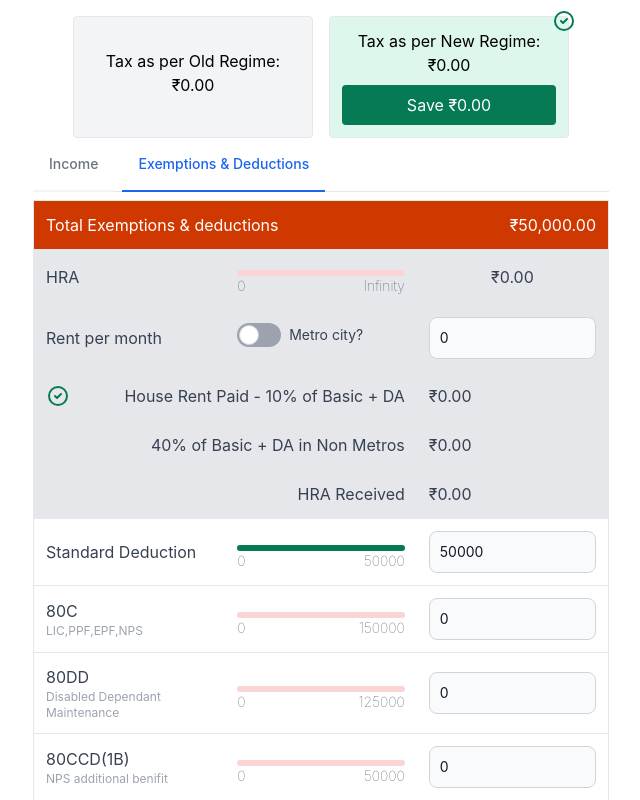
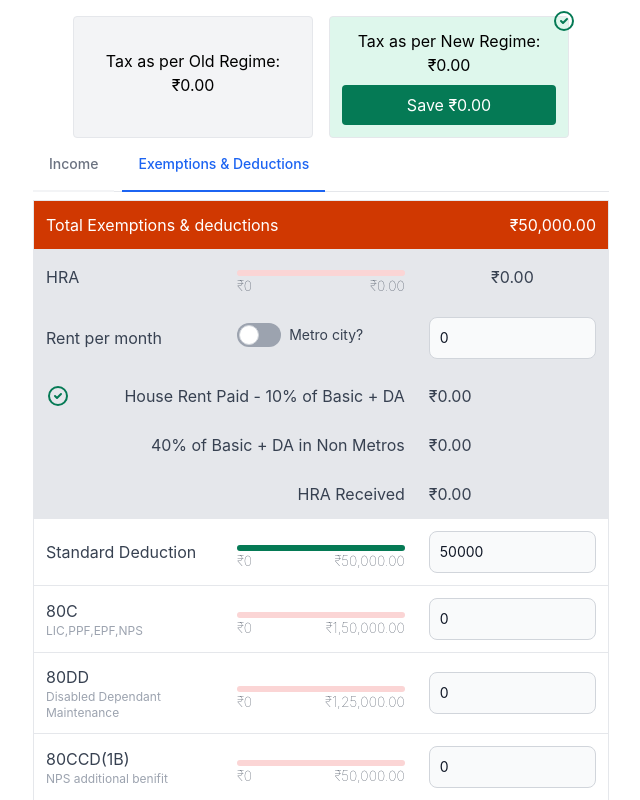
Before and after one commit to jayakrishnancn/easytax, a React (Create React App) app: page / in a window 1280 px wide. Both pictures are taken after a click on the tab "Exemptions & Deductions". Shown: the top 800 px of the page, without its empty margins (319-959 px from the left). Built offline with nearby package versions, Linux system fonts and the light colour scheme.

Commit message:
custom max value method added

```diff
--- a/src/components/Progressbar/index.tsx
+++ b/src/components/Progressbar/index.tsx
@@ -1,3 +1,5 @@
+import { currencyFormat } from "../../util/currencyFormat";
+
 interface Props {
   max: number;
   current: number;
@@ -21,8 +23,9 @@ function ProgressBar(props: Props) {
   if (current !== 0) {
     trackColor = "bg-gray-100";
   }
-  current = Math.round(current);
-  max = Math.round(max);
+
+  const _max =
+    !isNaN(max) && max !== Infinity ? currencyFormat(Math.floor(max)) : max;
   return (
     <div className="w-full mt-2 relative  mb-4">
       <div className={"rounded-full h-1.5  dark:bg-gray-700 " + trackColor}>
@@ -34,8 +37,8 @@ function ProgressBar(props: Props) {
         ></div>
       </div>
       <div className="text-sm absolute w-full font-thin flex justify-between">
-        <span>0</span>
-        <span>{max || Infinity}</span>
+        <span>₹0</span>
+        <span>{_max}</span>
       </div>
     </div>
   );
--- a/src/constants/exemptionFields.ts
+++ b/src/constants/exemptionFields.ts
@@ -28,12 +28,21 @@ export const EXEMPTIONS: Exemption[] = [
     max: 50_000,
   },
 
-  { title: ExemptionFieldsEnum["80D"], details: "Health Insurance Premia" },
-  { title: ExemptionFieldsEnum["Professional_Tax"] },
-  { title: ExemptionFieldsEnum["80DDB"], details: "Medical Treatment Expense" },
+  {
+    title: ExemptionFieldsEnum["80D"],
+    details: "Health Insurance Premia",
+    max: 1_00_000,
+  },
+  { title: ExemptionFieldsEnum["Professional_Tax"], max: 2_500 },
+  {
+    title: ExemptionFieldsEnum["80DDB"],
+    details: "Medical Treatment Expense",
+    max: 1_00_000,
+  },
   {
     title: ExemptionFieldsEnum["Section_24_B_"],
     details: "Interest on Home Loan",
+    max: 2_00_000,
   },
   {
     title: ExemptionFieldsEnum["80CCD_2_"],
@@ -42,15 +51,18 @@ export const EXEMPTIONS: Exemption[] = [
   {
     title: ExemptionFieldsEnum["80EEA"],
     details: "Interest on loan for Affordable Housing",
+    max: 1_50_000,
   },
-  { title: ExemptionFieldsEnum["Food_Coupons"] },
+  { title: ExemptionFieldsEnum["Food_Coupons"], max: 26_400 },
   {
     title: ExemptionFieldsEnum["80U"],
     details: "Deduction for Disabled Individuals",
+    max: 1_25_000,
   },
   {
     title: ExemptionFieldsEnum["80EEB"],
     details: "Interest on loan for purchase of electric vehicle",
+    max: 1_50_000,
   },
   { title: ExemptionFieldsEnum["80E"], details: "Interest on education loan" },
   { title: ExemptionFieldsEnum["80G"], details: "Donations" },
--- a/src/screen/Exemptions.tsx
+++ b/src/screen/Exemptions.tsx
@@ -3,14 +3,14 @@ import { useDispatch, useSelector } from "react-redux";
 import Input from "../components/Input";
 import ProgressBar from "../components/Progressbar";
 import Tick from "../components/Tick";
+import Toggle from "../components/Toggle";
 import { EXEMPTIONS } from "../constants/exemptionFields";
 import { ExemptionFieldsEnum } from "../enum/exemptionFields";
 import { RootState } from "../store";
 import { changeExemptionField } from "../store/reducers/exemptionsReducer";
+import { calculateTotalExemptions } from "../util/calculations/exemptionUtils";
 import HRA from "../util/calculations/hra";
 import { currencyFormat } from "../util/currencyFormat";
-import { calculateTotalExemptions } from "../util/calculations/exemptionUtils";
-import Toggle from "../components/Toggle";
 
 function ExemptionsTab() {
   const [intiallySorted, setIntiallySorted] = useState(false);
@@ -98,6 +98,21 @@ function ExemptionsTab() {
 
   const isMetroCity = !!exemptions[ExemptionFieldsEnum["Is metro city"]];
 
+  const getMaximumValue = useCallback(
+    (title: ExemptionFieldsEnum): number | null => {
+      if (title === ExemptionFieldsEnum["80CCD_2_"]) {
+        const salaryBasicDA = income["Salary (Basic + DA)"];
+        return Math.floor(
+          0.1 *
+            ((Number(salaryBasicDA?.value) || 0) *
+              (salaryBasicDA.isMonthly ? 12 : 1))
+        );
+      }
+      return null;
+    },
+    [income]
+  );
+
   return (
     <table className="income-table w-full table-fixed text-left">
       <thead>
@@ -174,7 +189,7 @@ function ExemptionsTab() {
               <td>
                 <ProgressBar
                   current={value ?? Number(exemptions[title])}
-                  max={max}
+                  max={getMaximumValue(title) ?? max}
                 />
               </td>
               <td>
@@ -184,7 +199,7 @@ function ExemptionsTab() {
                   onChange={(value) => {
                     changeField(title, value);
                   }}
-                  max={max}
+                  max={getMaximumValue(title) ?? max}
                 />
               </td>
             </tr>
```
